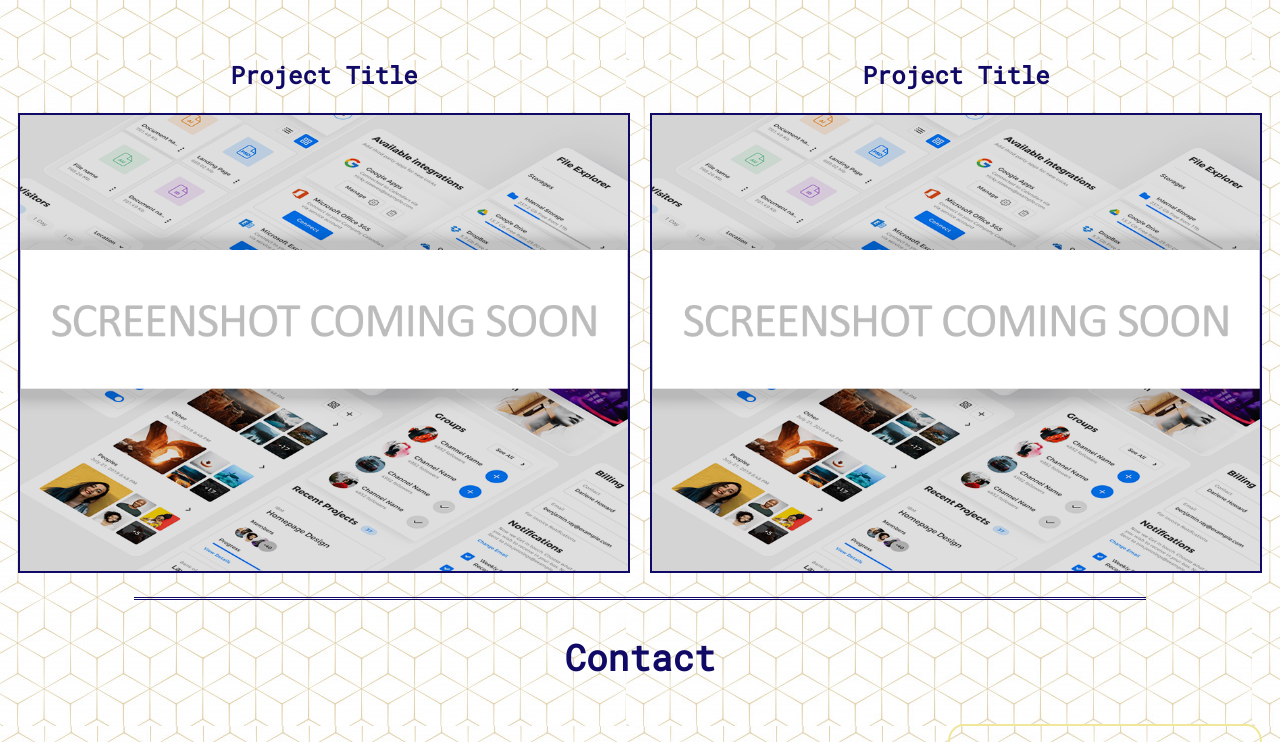
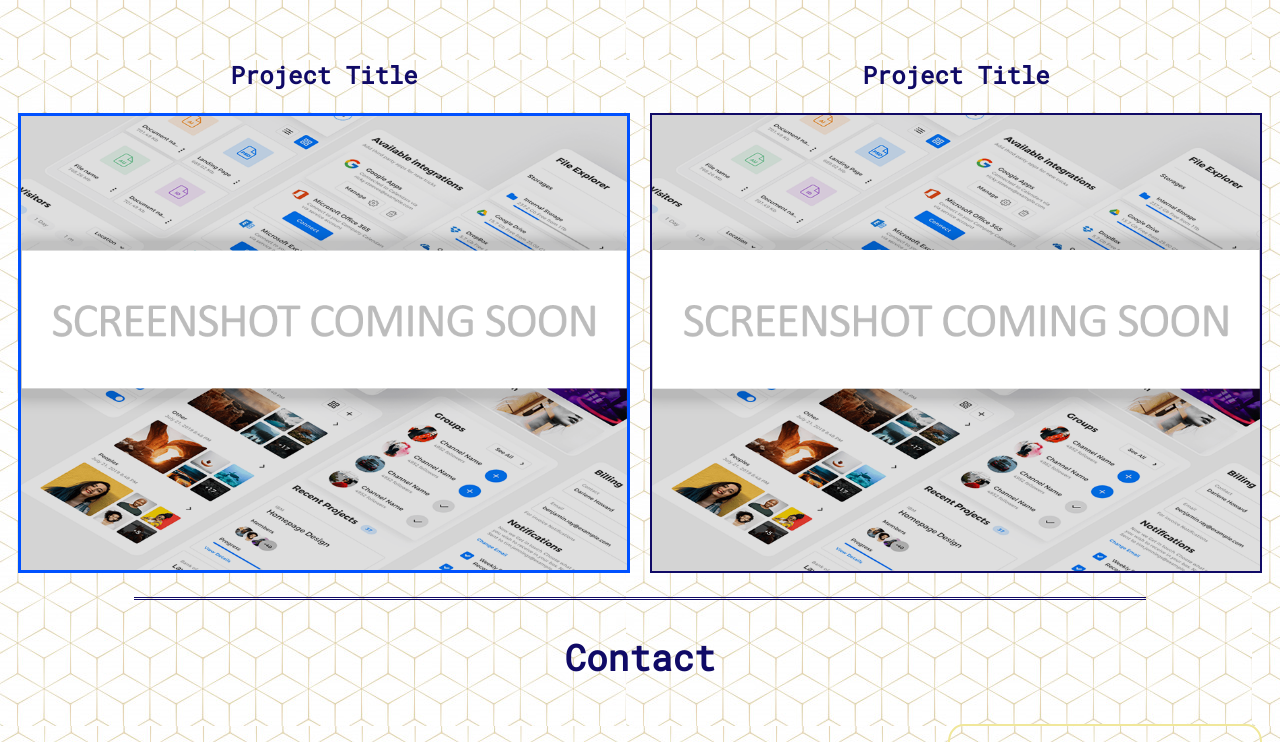
Before and after one commit to justinbarnikow/FINAL-FLEXBOX-PORTFOLIO, a plain HTML site: page index.html in a window 1280 px wide. In both pictures the pointer is over the picture 324 px from the left and 3279 px from the top of the page. Shown: the part 2937-3679 px from the top of the page. Drawn offline with Linux system fonts and the light colour scheme.

Commit message:
Update with Travel Pod Project

```diff
--- a/style.css
+++ b/style.css
@@ -158,6 +158,10 @@ footer nav ul li a:hover {
   transform: translateY(-50%);
 }
 
+#projects  img:hover {
+  border: 3px solid rgb(0, 81, 255)
+}
+
 @media all and (min-width:800px) {
   .group {
     flex-direction: row;
```
